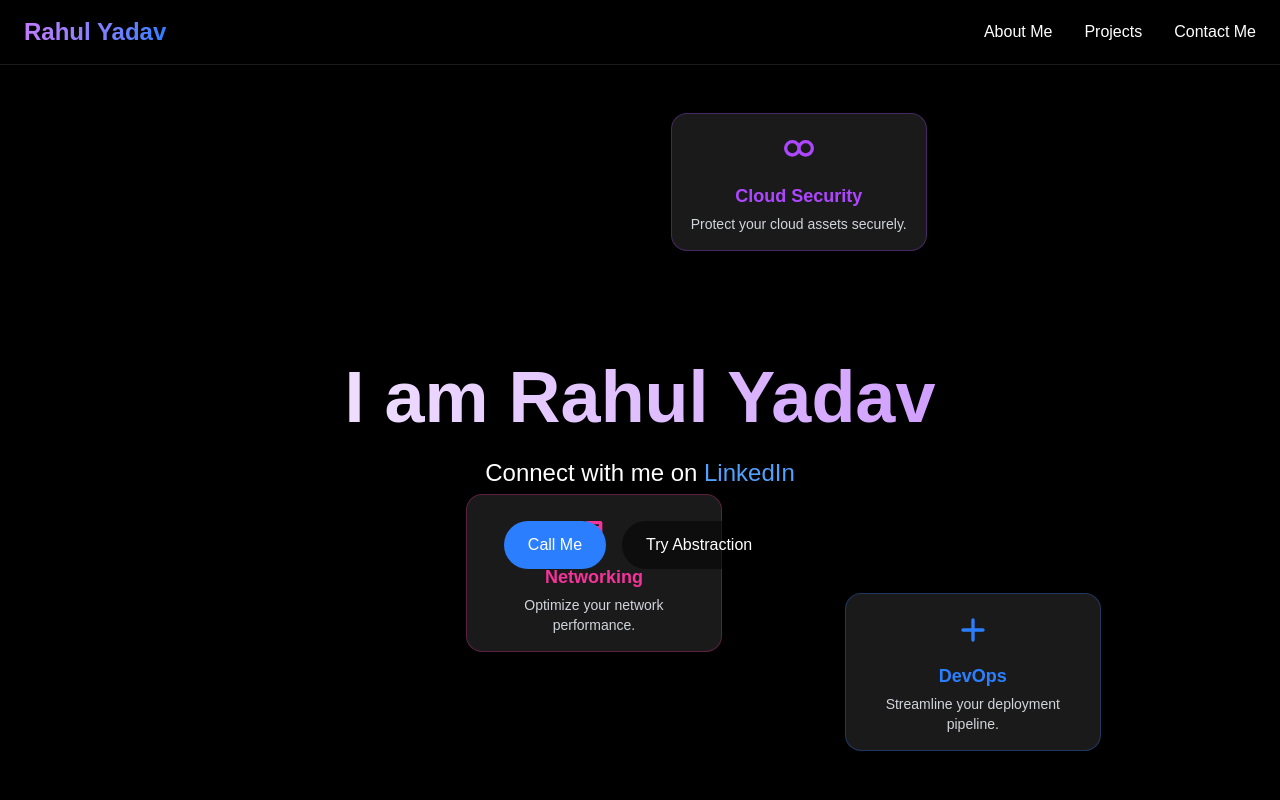
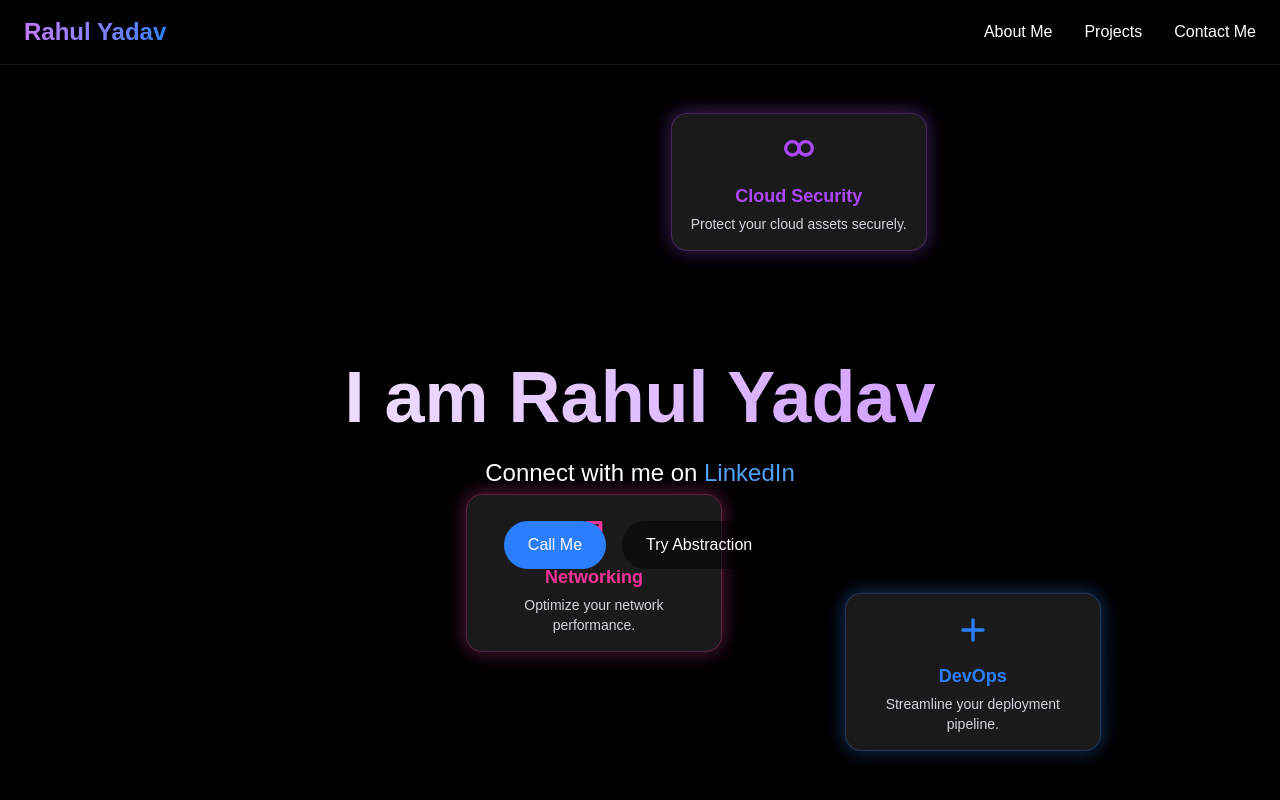
Before and after one commit to itzrahulyadav/my-resume, a Next.js app: page / in a window 1280 px wide. Shown: the top 800 px of the page. Built offline with nearby package versions, Linux system fonts and the light colour scheme.

Commit message:
add call to action

```diff
--- a/src/app/page.tsx
+++ b/src/app/page.tsx
@@ -143,7 +143,11 @@ export default function Home() {
               'border-purple-500/30'
             }`}
             style={{
-              boxShadow: '0 10px 30px rgba(0, 0, 0, 0.3), 0 0 60px rgba(0, 0, 0, 0.2)', // Custom shadow with more blur
+              boxShadow: `0 10px 30px rgba(0, 0, 0, 0.3), 0 0 60px rgba(0, 0, 0, 0.2), ${
+                card.content === 'DevOps' ? '0 0 20px rgba(59, 130, 246, 0.5)' :
+                card.content === 'Networking' ? '0 0 20px rgba(236, 72, 153, 0.5)' :
+                '0 0 20px rgba(168, 85, 247, 0.5)'
+              }`, // Added glow effect matching border color
               top: `${card.top}%`,
               left: `${card.left}%`
             }}
```
